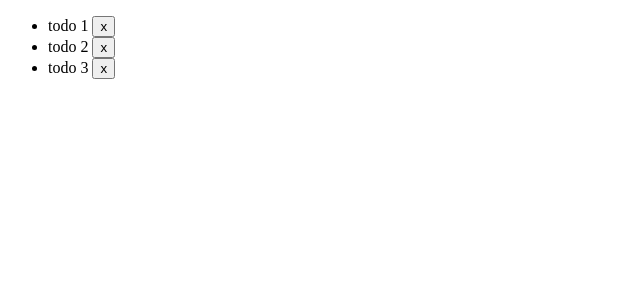
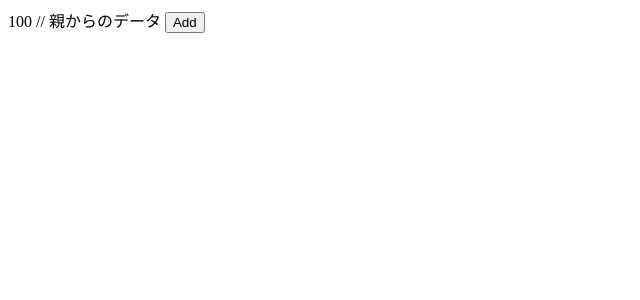
Before and after one commit to kinari321/vue.js_practice, a Vue app in the folder todo/: page / in a window 1280 px wide. Shown: the top 300 px of the page, without its empty margins (0-640 px from the left). Built offline with nearby package versions, Linux system fonts and the light colour scheme.

Commit message:
3-5コンポーネント間コミュニケーション

```diff
--- a/todo/src/App.vue
+++ b/todo/src/App.vue
@@ -1,27 +1,24 @@
 <template>
-  <ul>
-    <li v-for="todo in todos" v-bind:key="todo.id"> <!-- v-forでリスト表示 -->
-      {{ todo.text }}
-      <button v-on:click="deleteTodo(todo.id)">x</button>
-    </li>
-  </ul>
-
+  <child v-bind:pval="parentValue" v-on:add="addValueParent($event)"></child>
+  <!-- childはカスタム要素として。v-bind:pvalは親→子。propsで受け取っている。 -->
+  <!-- v-on:add="addValueParent($event) はaddイベントでaddValueParentメソッドを呼び出す。 -->
 </template>
 
 <script>
+import Child from './components/Child'
+
 export default {
   data () {
     return {
-      todos: [
-        {id: "1", text: "todo 1"},
-        {id: "2", text: "todo 2"},
-        {id: "3", text: "todo 3"}
-      ]
+      parentValue: 100
     }
   },
+  components :{
+    'child': Child // 'child'でコンポーネントの登録
+  },
   methods: {
-    deleteTodo(id) {
-      this.todos = this.todos.filter((todo) => todo.id != id);
+    addValueParent(value) { // 子から発火させられるイベント
+      this.parentValue += value;
     }
   }
 }
--- /dev/null
+++ b/todo/src/components/Child.vue
@@ -0,0 +1,20 @@
+<template>
+  <div>
+    {{ pval }} // 親からのデータ
+    <button v-on:click="addValueChild()">Add</button>
+  </div>
+</template>
+
+<script>
+export default {
+  props: ['pval'], // 親から受け取ったデータ
+  methods: {
+    addValueChild() {
+      this.$emit('add', 10); // 親のメソッドを発火
+    }
+  }
+}
+</script>
+
+<style>
+</style>
```
